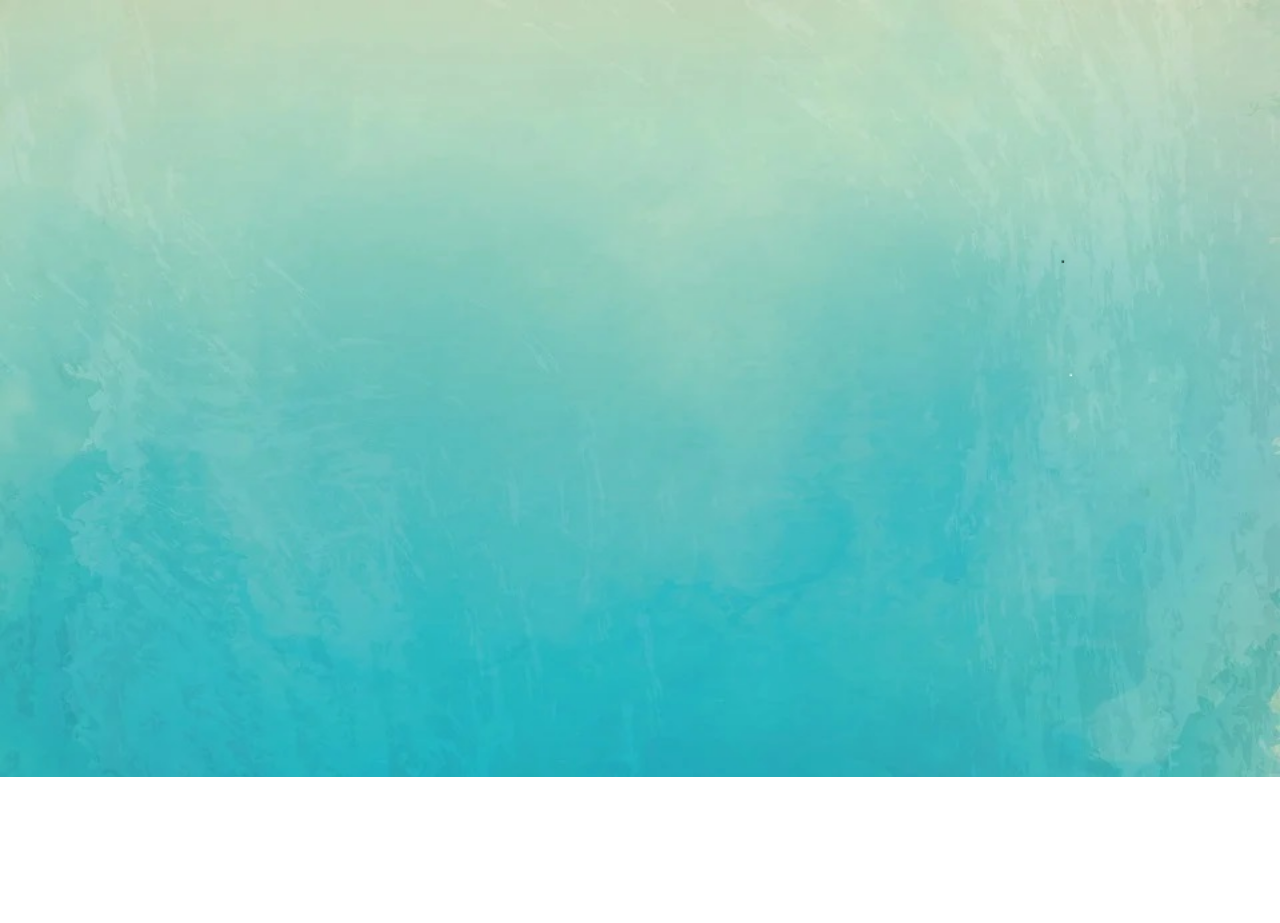
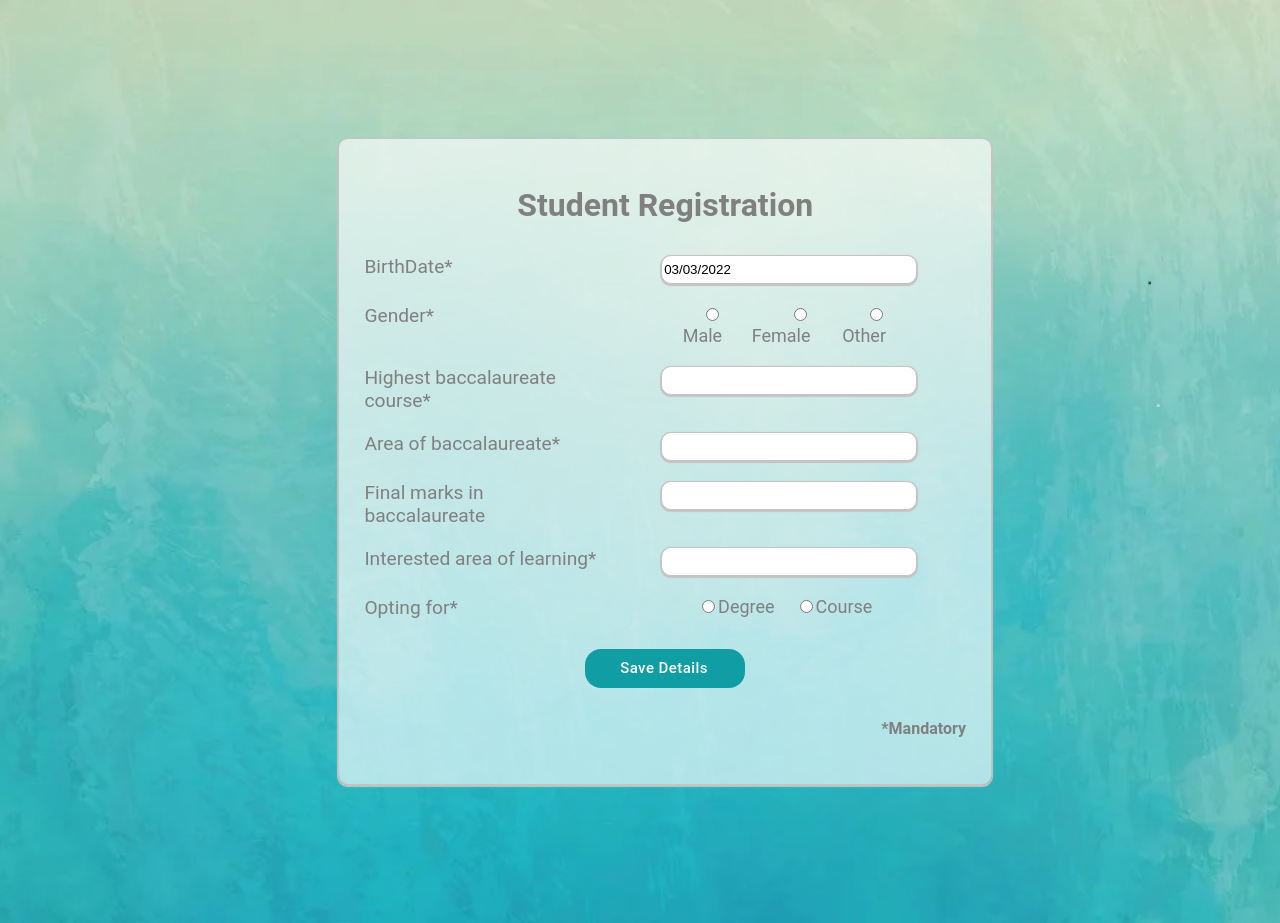
Before and after one commit to PranavJ96/E-Learning_Platform, a React (Create React App) app: page /signup in a window 1280 px wide. Before the commit this address had no page. Before the commit the page ends 800 px from the top, so only its background shows below. Built offline with nearby package versions, Linux system fonts and the light colour scheme.

Commit message:
Student Registration Design Part

```diff
--- a/package.json
+++ b/package.json
@@ -10,6 +10,7 @@
     "@testing-library/user-event": "^13.5.0",
     "axios": "^0.26.1",
     "react": "^17.0.2",
+    "react-datepicker": "^4.7.0",
     "react-dom": "^17.0.2",
     "react-router-dom": "^6.2.2",
     "react-scripts": "5.0.0",
--- a/src/App.js
+++ b/src/App.js
@@ -9,6 +9,8 @@ import MyProfile from "./components/MyProfile/MyProfile";
 import { BrowserRouter, Routes, Route } from "react-router-dom";
 import Schedule from "./components/Schedule/Schedule";
 import Form from "./components/SignIn/SignIn";
+import StudentRegistration from "./components/StudentRegistration/StudentRegistration";
+
 export default function App() {
   // function requireAuth() {
   //   let userType = localStorage.getItem("userType");
@@ -40,6 +42,7 @@ export default function App() {
           <Route path="/course" exact element={<Coursescreen />} />
           </Route>
           <Route path="/login" exact element={<Form />} />
+          <Route path="/signup" exact element={<StudentRegistration />} />
         </Routes>
       </Fragment>
       </BrowserRouter>
--- a/src/components/StudentRegistration/StudentRegistration.css
+++ b/src/components/StudentRegistration/StudentRegistration.css
@@ -0,0 +1,96 @@
+.align-Details{
+    width: 50%;
+    background-color: rgba(255, 255, 255, 0.644);
+    padding: 25px;
+    box-shadow: 0px 1px 1px 1px #C4C4C4;
+    border-radius:10px;
+    border: 1px solid #C4C4C4;
+    text-align: center;
+    margin: 100px 300px;
+}
+
+.registrationHeading{
+    color: gray;
+    font-family: Roboto;
+}
+.label{
+    display: block;
+    font-size: larger;
+    color: gray;
+    text-align: left;
+    font-family: Roboto;
+}
+
+.label-align{
+    display: flex;
+    gap: 2%;
+}
+
+.labelprops{
+    width: 40%;
+}
+
+.input{
+    border: 1px solid #C4C4C4;
+    text-align-last: auto;
+    height:25px;
+    box-shadow: 0px 1px 1px 1px #C4C4C4;
+    border-radius:10px;
+    width: 250px;
+}
+.inputprops{
+    width: 60%;
+}
+
+.radioinput{
+    font-family: Roboto;
+    color: gray;
+    font-size: large;
+    display: flex;
+    margin: 10px 70px;
+    text-align: right;
+}
+
+.radiobtnspacing{
+    margin: 0px 10px;
+}
+.error{
+    display: block;
+    color: red;
+    width: fit-content;
+    height: 30px;
+    padding: 2px 0px 50px;
+    text-align: center;
+}
+
+.success{
+    display: block;
+    color: green;
+    width: fit-content;
+    height: 50px;
+    padding: 5px;
+    text-align: center;
+}
+
+.savebtn{
+    background-color: #119da4 !important;
+    color: white !important;
+    font-size: 15px !important;
+    text-decoration: none !important;
+    text-transform:none!important;
+    border-radius: 16px !important;
+    width: 160px;
+    margin: 10px !important;
+    padding-left:35px!important;
+}
+
+.savebtn-align{
+    margin: 10px;
+
+}
+
+.asterisk-align{
+    text-align: right;
+    font-family: Roboto;
+    color: gray;
+}
--- a/src/components/StudentRegistration/StudentRegistration.js
+++ b/src/components/StudentRegistration/StudentRegistration.js
@@ -1,10 +1,12 @@
 import React,{useState} from "react";
 import "./StudentRegistration.css";
 import Button from "@material-ui/core/Button";
+import Datepicker from "react-datepicker";
+import "react-datepicker/dist/react-datepicker.css";
 
-export default function StudentForm() {
+export default function StudentRegistration(){
     //States for Student Registration
-    const [BirthDate, setBirthDate] = React.useState(" ");
+    const [BirthDate, setBirthDate] = React.useState(new Date());
     const [Gender, setGender] = React.useState(" ");
     const [HighestCourse, setHighestCourse] = React.useState(" ");
     const [CourseArea, setCourseArea] = React.useState(" ");
@@ -17,8 +19,8 @@ export default function StudentForm() {
     const [BtnSave, setBtnSave] = useState(false);
     const [Saveerror, setSaveError] = useState(false);
 
-    const handleBirthDate = (e) => {
-        setBirthDate(e.target.value);
+    const handleBirthDate = (date) => {
+        setBirthDate(date);
         setBtnSave(false);
      };
 
@@ -42,8 +44,149 @@ export default function StudentForm() {
         setBtnSave(false);
      };
 
+     const handleLearningArea = (e) => {
+        setLearningArea(e.target.value);
+        setBtnSave(false);
+     };
+
     const handleOptions = (e) => {
         setOptions(e.target.value);
         setBtnSave(false);
      };
-};
+
+    const handleUserRegistration = (e) => {
+        e.preventDefault();
+        if(BirthDate === '' || Gender === '' || HighestCourse === '' || CourseArea === '' || LearningArea === '' || Options === '')
+        {
+            setSaveError(true);
+        } else {
+            setBtnSave(true);
+            setSaveError(false);
+        }
+
+     };
+
+
+// Showing user successfully registered
+      const RegistrationsuccessMessage = () => {
+        return (
+           <div className="success"
+           style={{
+           display: BtnSave ? '' : 'none',
+        }}>
+           <h4>Successfully Registered In</h4>
+           </div>
+        );
+     };
+
+// Showing if there is any error
+     const RegistrationerrorMessage = () => {
+        return(
+        <div className="error"
+        style={{
+         display: Saveerror ? '' : 'none',
+        }}>
+           <h4>Registration Failed.Please check if all the details are entered correctly</h4>
+           </div>
+        );
+     };
+
+     return(
+         <div className="align-Details">
+        <div className="registrationHeading">
+            <h1>Student Registration</h1>
+        </div>
+        <form>
+            <div className="label-align">
+                <div class="labelprops">
+                    <label className="label">BirthDate*</label>
+                </div>
+                <div class="inputprops">
+                    <Datepicker className="input" selected={BirthDate} onChange={handleBirthDate}
+                    dateFormat="dd/MM/yyyy" placeholderText="dd/MM/yyyy"></Datepicker>
+                </div>
+            </div>
+            <div className="label-align">
+                <div class="labelprops">
+                    <label className="label">Gender*</label>
+                </div>
+                <div class="radioinput">
+                <div class="radiobtnspacing">
+                <input name="Gender" selected={Gender} onChange={handleGender} value="Male" type="radio"/>Male
+                </div>
+                <div class="radiobtnspacing">
+                <input name="Gender" selected={Gender} onChange={handleGender} value="Female" type="radio"/>Female
+                </div>
+                <div class="radiobtnspacing">
+                <input name="Gender" selected={Gender} onChange={handleGender} value="Other" type="radio"/>Other
+                </div>
+                </div>
+            </div>
+            <div className="label-align">
+                <div class="labelprops">
+                    <label className="label">Highest baccalaureate course*</label>
+                </div>
+                <div class="inputprops">
+                    <input onChange={handleHighestCourse} className="input"
+                    value={HighestCourse} type="text"/>
+                </div>
+            </div>
+            <div className="label-align">
+                <div class="labelprops">
+                    <label required className="label">Area of baccalaureate*</label>
+                </div>
+                <div class="inputprops">
+                    <input onChange={handleCourseArea} className="input"
+                    value={CourseArea} type="text"/>
+                </div>
+            </div>
+
+            <div className="label-align">
+                <div class="labelprops">
+                    <label className="label">Final marks in baccalaureate</label>
+                </div>
+                <div class="inputprops">
+                    <input onChange={handleFinalMarks} className="input"
+                    value={FinalMarks} type="text"/>
+                </div>
+            </div>
+
+            <div className="label-align">
+                <div class="labelprops">
+                    <label className="label">Interested area of learning*</label>
+                </div>
+                <div class="inputprops">
+                    <input onChange={handleLearningArea} className="input"
+                    value={LearningArea} type="text"/>
+                </div>
+            </div>
+
+            <div className="label-align">
+                <div class="labelprops">
+                    <label className="label">Opting for*</label>
+                </div>
+                <div class="radioinput">
+                <div class="radiobtnspacing">
+                <input name="Opting For" selected={Options} onChange={handleOptions} value="Degree" type="radio"/>Degree
+                </div>
+                <div class="radiobtnspacing">
+                <input name="Opting For" selected={Options} onChange={handleOptions} value="Course" type="radio"/>Course
+                </div>
+                </div>
+            </div>
+            <div className="savebtn-align">
+                <Button onClick={handleUserRegistration} className="savebtn"
+                type="button">Save Details</Button>
+            </div>
+            <div className="asterisk-align">
+                <h4>*Mandatory</h4>
+            </div>
+        </form>
+        <div className="messages">
+               {RegistrationerrorMessage()}
+               {RegistrationsuccessMessage()}
+        </div>
+        </div>
+     );
+
+    };
```
Also changed, not shown: 2 other files (tests, documents, lock files or other folders).
